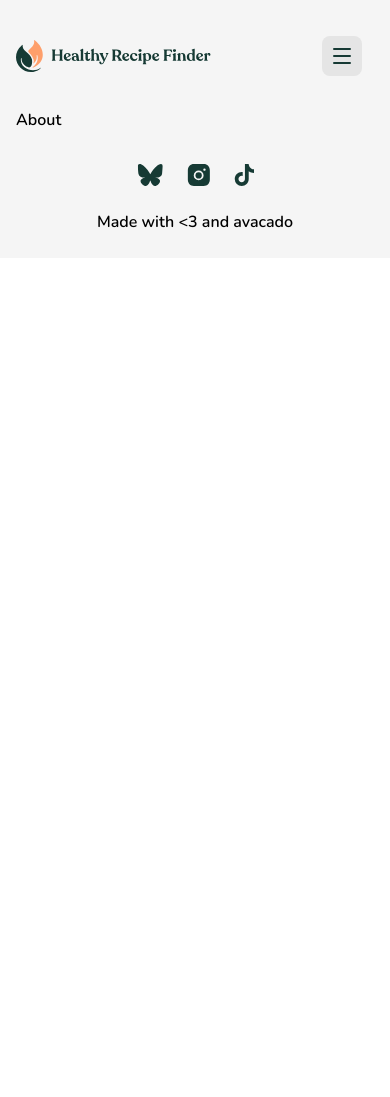
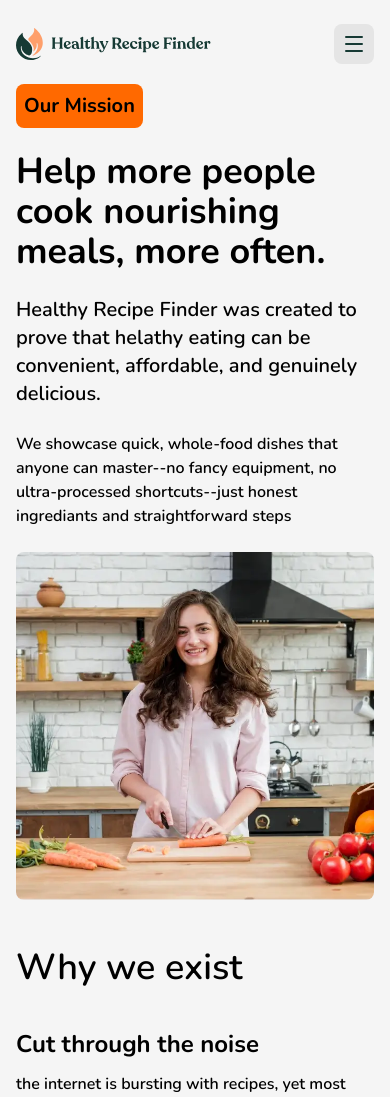
Before and after one commit to conormcfarlane/recipe-finder, a React (Vite) app: page /about in a window 390 px wide. Shown: the top 1097 px of the page. Before the commit the page ends 844 px from the top, so only its background shows below. Built offline with nearby package versions, Linux system fonts and the light colour scheme.

Commit message:
finished mobile about page

```diff
--- a/src/components/Header.jsx
+++ b/src/components/Header.jsx
@@ -26,17 +26,16 @@ export default function Header() {
             </Link>
           ))}
         </div>
-        <button
-          className="bg-neutral-100 p-3 cursor-pointer"
+
+        <div
+          className="bg-neutral-200 w-10 h-10 flex justify-center items-center rounded-lg lg:hidden cursor-pointer"
           onClick={handleMenuToggle}
         >
-          <div className="bg-neutral-200 w-10 h-10 flex justify-center items-center rounded-lg lg:hidden">
-            <img src={iconHamburger} alt="" />
-          </div>
-          <div className="hidden lg:block">
-            <MainButton text="Browse Recipes" />
-          </div>
-        </button>
+          <img src={iconHamburger} alt="" />
+        </div>
+        <div className="hidden lg:block">
+          <MainButton text="Browse Recipes" />
+        </div>
       </section>
       {isMenuOpen && (
         <div className="flex flex-col w-full px-2 mb-8 lg:hidden">
--- a/src/pages/About/About.jsx
+++ b/src/pages/About/About.jsx
@@ -1,5 +1,15 @@
 import React from "react";
-
+import AboutHero from "./AboutHero";
+import AboutWhyWeExist from "./AboutWhyWeExist";
+import AboutOurFoodPhilosophy from "./AboutOurFoodPhilosophy";
+import ReadyToCook from "../../components/ReadyToCook";
 export default function About() {
-  return <div>About</div>;
+  return (
+    <section>
+      <AboutHero />
+      <AboutWhyWeExist />
+      <AboutOurFoodPhilosophy />
+      <ReadyToCook />
+    </section>
+  );
 }
--- /dev/null
+++ b/src/pages/About/AboutBeyondThePlate.jsx
@@ -0,0 +1,23 @@
+import React from "react";
+import ImageBeyondThePlateLarge from "../../assets/images/image-beyond-the-plate-large.webp"
+import ImageBeyondThePlateSmall from "../../assets/images/image-beyond-the-plate-small.webp"
+
+export default function AboutBeyondThePlate() {
+  return (
+    <section>
+      <p className="text-4xl">Beyond the plate</p>
+      <p>
+        We believe food is a catalyst for community and well-being. By sharing
+        approachable recipes, we hope to:
+      </p>
+      <ul>
+        <li>Encourage family dinners and social cooking</li>
+        <li>Reduce reliance on single-use packaging and delivery waste.</li>
+        <li>Spark curiosity about seasonal produce and local agriculture</li>
+      </ul>
+      <picture>
+        <source srcSet= />
+      </picture>
+    </section>
+  );
+}
--- /dev/null
+++ b/src/pages/About/AboutHero.jsx
@@ -0,0 +1,25 @@
+import React from "react";
+import imageAboutOurMissionSmall from "../../assets/images/image-about-our-mission-small.webp";
+import imageAboutOurMissionLarge from "../../assets/images/image-about-our-mission-large.webp";
+
+export default function AboutHero() {
+  return (
+    <section className="flex flex-col gap-6">
+      <p className="text-xl bg-orange-500 w-fit p-2 rounded-lg font-bold">Our Mission</p>
+      <h2 className="text-4xl font-bold">Help more people cook nourishing meals, more often.</h2>
+      <p className="text-xl">
+        Healthy Recipe Finder was created to prove that helathy eating can be
+        convenient, affordable, and genuinely delicious.
+      </p>
+      <p>
+        We showcase quick, whole-food dishes that anyone can master--no fancy
+        equipment, no ultra-processed shortcuts--just honest ingrediants and
+        straightforward steps
+      </p>
+      <picture>
+        <source srcSet={imageAboutOurMissionLarge} media="(min:width:1024px)" />
+        <img src={imageAboutOurMissionSmall} alt="" className="rounded-lg w-full" />
+      </picture>
+    </section>
+  );
+}
--- /dev/null
+++ b/src/pages/About/AboutOurFoodPhilosophy.jsx
@@ -0,0 +1,34 @@
+import React from "react";
+import AboutReuseableList from "./AboutReuseableList";
+export default function AboutOurFoodPhilosophy() {
+  const OurFoodPhilosophyItems = [
+    {
+      miniTitle: "Whole ingrediants first",
+      description:
+        "Fresh produce, grains, legumes, herbs, and quality fats form the backbone of every recipe.",
+    },
+    {
+      miniTitle: "Flavour without compromise",
+      description:
+        "Spices, citrus, and natural sweetness replace excess salt, sugar, and additives.",
+    },
+    {
+      miniTitle: "Respect for time",
+      description:
+        "Weeknight meals should slot into real schedules; weekend cooking can be leisurely but never wasteful.",
+    },
+    {
+      miniTitle: "Sustainable choices",
+      description:
+        "Short ingredient lists cut down on food waste and carbon footprint, while plant-forward dishes keep things planet-friendly.",
+    },
+  ];
+  return (
+    <section>
+      <AboutReuseableList
+        title={"Our Food philosophy"}
+        items={OurFoodPhilosophyItems}
+      />
+    </section>
+  );
+}
--- /dev/null
+++ b/src/pages/About/AboutReuseableList.jsx
@@ -0,0 +1,17 @@
+import React from "react";
+
+export default function AboutReuseableList({ title, items }) {
+  return (
+    <section className="py-12">
+      <p className="text-4xl mb-10">{title}</p>
+      <ul className="flex flex-col gap-4">
+        {items.map((item, index) => (
+          <li key={item}>
+            <p className="text-2xl font-bold mb-3">{item.miniTitle}</p>
+            <p>{item.description}</p>
+          </li>
+        ))}
+      </ul>
+    </section>
+  );
+}
--- /dev/null
+++ b/src/pages/About/AboutWhyWeExist.jsx
@@ -0,0 +1,26 @@
+import React from "react";
+import AboutReuseableList from "./AboutReuseableList";
+export default function AboutWhyWeExist() {
+  const WhyWeExistListItems = [
+    {
+      miniTitle: "Cut through the noise",
+      description:
+        "the internet is bursting with recipes, yet most busy cooks still default to take-aways or packageded foods. We curate a tight collection of fool-proof dishes so you can skip the scrolling and start cooking.",
+    },
+    {
+      miniTitle: "Empower home kitches",
+      description:
+        "When you control what goes into your meals, you control how you feel. Every recipe is built around unrefined ingredients and ready in about half an hour of active prep.",
+    },
+    {
+      miniTitle: "Make healthy look good",
+      description:
+        "High-resolution imagery shows you exactly what success looks like—because we eat with our eyes first, and confidence matters.",
+    },
+  ];
+  return (
+    <section>
+      <AboutReuseableList title={"Why we exist"} items={WhyWeExistListItems} />
+    </section>
+  );
+}
--- a/src/pages/Home/Home.jsx
+++ b/src/pages/Home/Home.jsx
@@ -2,14 +2,14 @@ import React from "react";
 import HomeHero from "./HomeHero";
 import HomeHeroFeatures from "./HomeHeroFeatures";
 import HomeRealLife from "./HomeRealLife";
-import HomeReadyToCook from "./HomeReadyToCook";
+import ReadyToCook from "../../components/ReadyToCook";
 export default function Home() {
   return (
     <div>
       <HomeHero />
       <HomeHeroFeatures />
       <HomeRealLife />
-      <HomeReadyToCook/>
+      <ReadyToCook />
     </div>
   );
 }
--- a/src/pages/Home/HomeHero.jsx
+++ b/src/pages/Home/HomeHero.jsx
@@ -6,9 +6,9 @@ export default function HomeHero() {
   return (
     <section>
       <div className="flex flex-col gap-4 mb-10 lg:text-center lg:items-center">
-        <p className="text-[3.125rem] tracking-[-0.125rem] font-bold md:text-6xl">
+        <h1 className="text-[3.125rem] tracking-[-0.125rem] font-bold md:text-6xl">
           Healthy meals, zero fuss{" "}
-        </p>
+        </h1>
         <p className="text-xl lg:max-w-[50ch]">
           Discover eight quick, whole-food recipes that you can cook tonight-no
           processed junk, no guesswork.
```
Also changed, not shown: src/components/ReadyToCook.jsx (renamed from src/pages/Home/HomeReadyToCook.jsx, +4 -4 lines), 1 other file (tests, documents, lock files or other folders).
